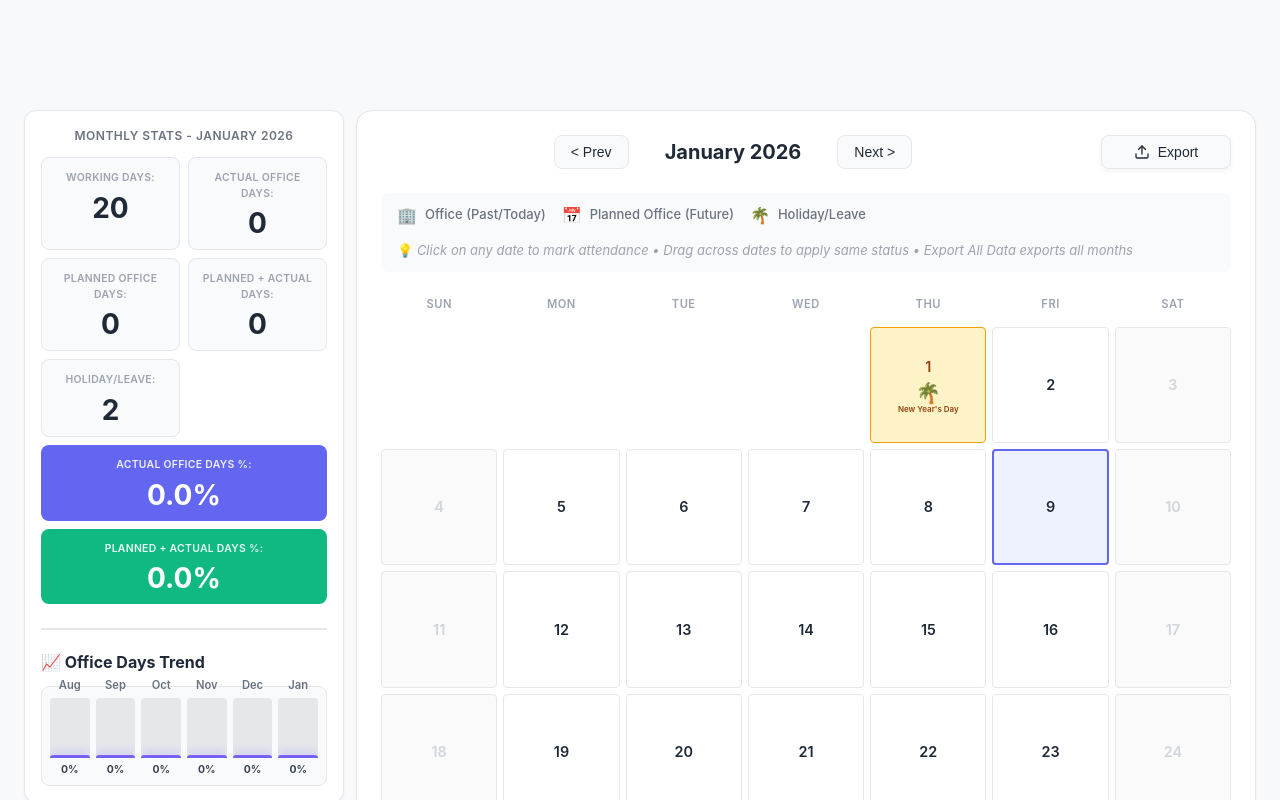
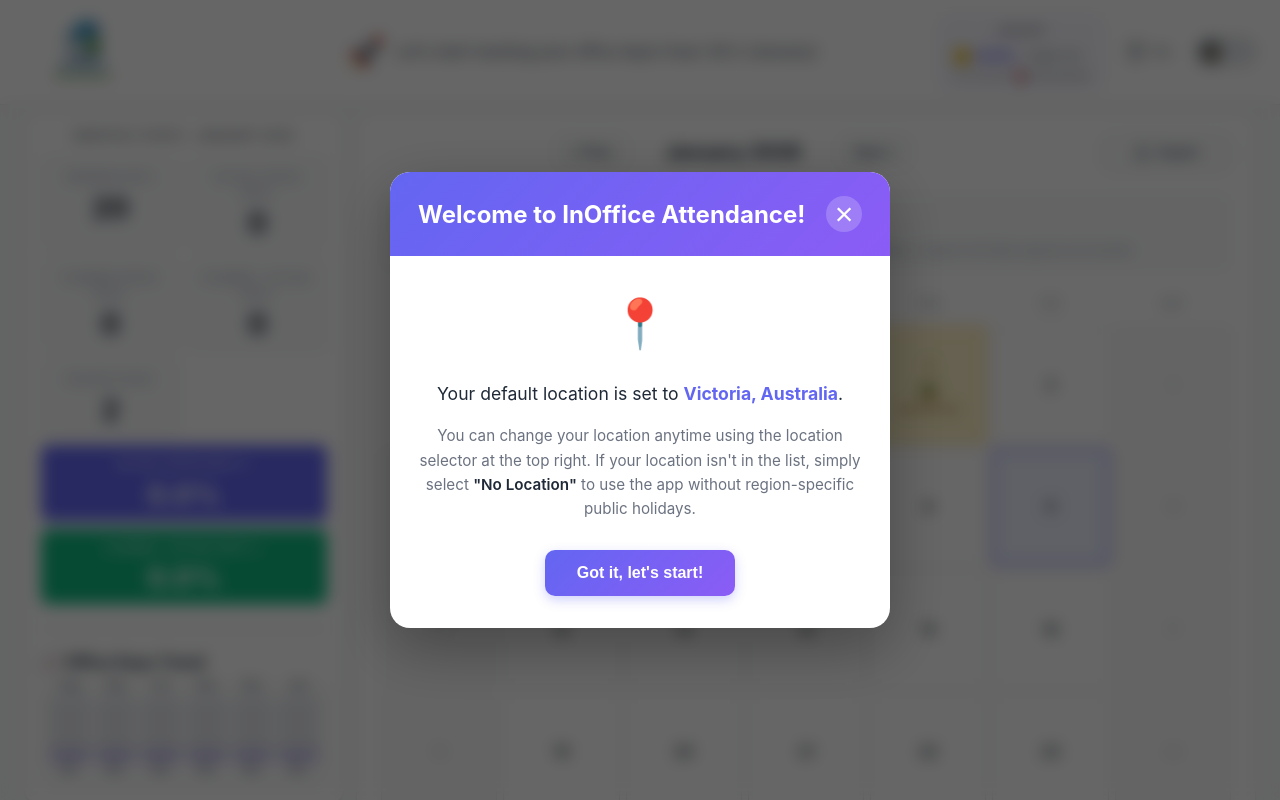
Before and after one commit to nitishthakur89/attendance-tracker, a React app: page / in a window 1280 px wide. Shown: the top 800 px of the page. Built offline with nearby package versions, Linux system fonts and the light colour scheme; the HTML template or start-up script is replaced by a standard one.

Commit message:
Update App.jsx

```diff
--- a/src/App.jsx
+++ b/src/App.jsx
@@ -1,6 +1,7 @@
 import { useState, useEffect } from 'react';
 import './App.css';
 import publicHolidays from './publicHolidays.json';
+import logo from './assets/logo.png';
 
 function App() {
   const [currentDate, setCurrentDate] = useState(new Date());
@@ -19,6 +20,10 @@
     return savedRegion || 'Vic';
   });
   const [showLocationDropdown, setShowLocationDropdown] = useState(false);
+  const [showWelcomeMessage, setShowWelcomeMessage] = useState(() => {
+    const hasSeenWelcome = localStorage.getItem('hasSeenWelcome');
+    return !hasSeenWelcome;
+  });
 
   useEffect(() => {
     localStorage.setItem('attendance', JSON.stringify(attendance));
@@ -158,6 +163,11 @@
   const handleRegionSelect = (region) => {
     setSelectedRegion(region);
     setShowLocationDropdown(false);
+  };
+
+  const handleCloseWelcome = () => {
+    localStorage.setItem('hasSeenWelcome', 'true');
+    setShowWelcomeMessage(false);
   };
 
   const { daysInMonth, startingDayOfWeek, year, month } = getDaysInMonth(currentDate);
@@ -469,11 +479,22 @@
       return monthA - monthB;
     });
 
+    // Filter out future months
+    const currentYear = today.getFullYear();
+    const currentMonth = today.getMonth();
+    const filteredMonths = sortedMonths.filter(yearMonth => {
+      const [year, month] = yearMonth.split('-').map(Number);
+      // Only include months that are in the past or current month
+      if (year < currentYear) return true;
+      if (year === currentYear && month <= currentMonth) return true;
+      return false;
+    });
+
     // Calculate monthly statistics
     const monthlyStats = [];
 
-    // Export all months with data
-    sortedMonths.forEach(yearMonth => {
+    // Export all months with data (excluding future months)
+    filteredMonths.forEach(yearMonth => {
       const [year, month] = yearMonth.split('-').map(Number);
       const lastDay = new Date(year, month + 1, 0).getDate();
 
@@ -690,17 +711,54 @@
 
   return (
     <div className="app" onMouseUp={handleMouseUp} onMouseLeave={handleMouseUp}>
-      <header className={`motivational-header ${motivationalData.color}`}>
-        <div className="developer-info">
-          <span className="developer-label">Developer : Nitish Thakur</span>
-          <a href="mailto:nitish.thakur89@gmail.com" className="email-icon" title="Email: nitish.thakur89@gmail.com">
-            <svg width="18" height="18" viewBox="0 0 24 24" fill="none" stroke="currentColor" strokeWidth="2" strokeLinecap="round" strokeLinejoin="round">
-              <path d="M4 4h16c1.1 0 2 .9 2 2v12c0 1.1-.9 2-2 2H4c-1.1 0-2-.9-2-2V6c0-1.1.9-2 2-2z"></path>
-              <polyline points="22,6 12,13 2,6"></polyline>
-            </svg>
-          </a>
+      {showWelcomeMessage && (
+        <div className="welcome-overlay" onClick={handleCloseWelcome}>
+          <div className="welcome-modal" onClick={(e) => e.stopPropagation()}>
+            <div className="welcome-header">
+              <h2>Welcome to InOffice Attendance!</h2>
+              <button className="close-button" onClick={handleCloseWelcome}>&times;</button>
+            </div>
+            <div className="welcome-content">
+              <div className="welcome-icon">📍</div>
+              <p className="welcome-message">
+                Your default location is set to <strong>Victoria, Australia</strong>.
+              </p>
+              <p className="welcome-info">
+                You can change your location anytime using the location selector at the top right.
+                If your location isn't in the list, simply select <strong>"No Location"</strong> to use the app without region-specific public holidays.
+              </p>
+              <button className="welcome-button" onClick={handleCloseWelcome}>
+                Got it, let's start!
+              </button>
+            </div>
+          </div>
         </div>
-        <div className="header-controls">
+      )}
+      <div className="app-logo">
+        <div className="logo-content">
+          <img src={logo} alt="InOffice Attendance" className="logo-image" />
+          <div className="logo-motivation">
+            <span className="logo-motivation-emoji">{motivationalData.emoji}</span>
+            <span className="logo-motivation-text">{motivationalData.message}</span>
+          </div>
+          <div className="header-controls">
+          <div className="progress-section">
+            <div className="progress-month-name">{monthNames[new Date().getMonth()]}</div>
+            <div className="progress-labels">
+              <div className="progress-current-group">
+                <span className="progress-emoji">{motivationalData.progressEmoji}</span>
+                <span className="progress-current">{currentRate.rate}%</span>
+              </div>
+              <span className="progress-target">Target: 50%</span>
+            </div>
+            <div className="progress-bar-container">
+              <div
+                className="progress-bar-fill"
+                style={{ width: `${Math.min(parseFloat(currentRate.rate), 100)}%` }}
+              />
+              <div className="target-marker" style={{ left: '50%' }} />
+            </div>
+          </div>
           <div className="location-selector">
             <div className="location-toggle" onClick={() => setShowLocationDropdown(!showLocationDropdown)} title="Select location">
               <svg width="20" height="20" viewBox="0 0 24 24" fill="none" stroke="currentColor" strokeWidth="2" strokeLinecap="round" strokeLinejoin="round">
@@ -735,32 +793,10 @@
                 {theme === 'light' ? '🌙' : '☀️'}
               </div>
             </div>
-
+          </div>
           </div>
         </div>
-        <div className="motivation-emoji">{motivationalData.emoji}</div>
-        <div className="motivation-content">
-          <h1 className="motivation-message">{motivationalData.message}</h1>
-        </div>
-        <div className="progress-section">
-          <div className="progress-month-name">{monthNames[new Date().getMonth()]}</div>
-          <div className="progress-labels">
-            <div className="progress-current-group">
-              <span className="progress-emoji">{motivationalData.progressEmoji}</span>
-              <span className="progress-current">{currentRate.rate}%</span>
-            </div>
-            <span className="progress-target">Target: 50%</span>
-          </div>
-          <div className="progress-bar-container">
-            <div
-              className="progress-bar-fill"
-              style={{ width: `${Math.min(parseFloat(currentRate.rate), 100)}%` }}
-            />
-            <div className="target-marker" style={{ left: '50%' }} />
-          </div>
-        </div>
-      </header>
-
+      </div>
       <div className="container">
         <div className="sidebar">
           <div className="stats-section">
@@ -882,6 +918,18 @@
           </div>
         </div>
       </div>
+
+      <footer className="developer-footer">
+        <div className="developer-info">
+          <span className="developer-label">Developer : Nitish Thakur</span>
+          <a href="mailto:nitish.thakur89@gmail.com" className="email-icon" title="Email: nitish.thakur89@gmail.com">
+            <svg width="18" height="18" viewBox="0 0 24 24" fill="none" stroke="currentColor" strokeWidth="2" strokeLinecap="round" strokeLinejoin="round">
+              <path d="M4 4h16c1.1 0 2 .9 2 2v12c0 1.1-.9 2-2 2H4c-1.1 0-2-.9-2-2V6c0-1.1.9-2 2-2z"></path>
+              <polyline points="22,6 12,13 2,6"></polyline>
+            </svg>
+          </a>
+        </div>
+      </footer>
     </div>
   );
 }
```
